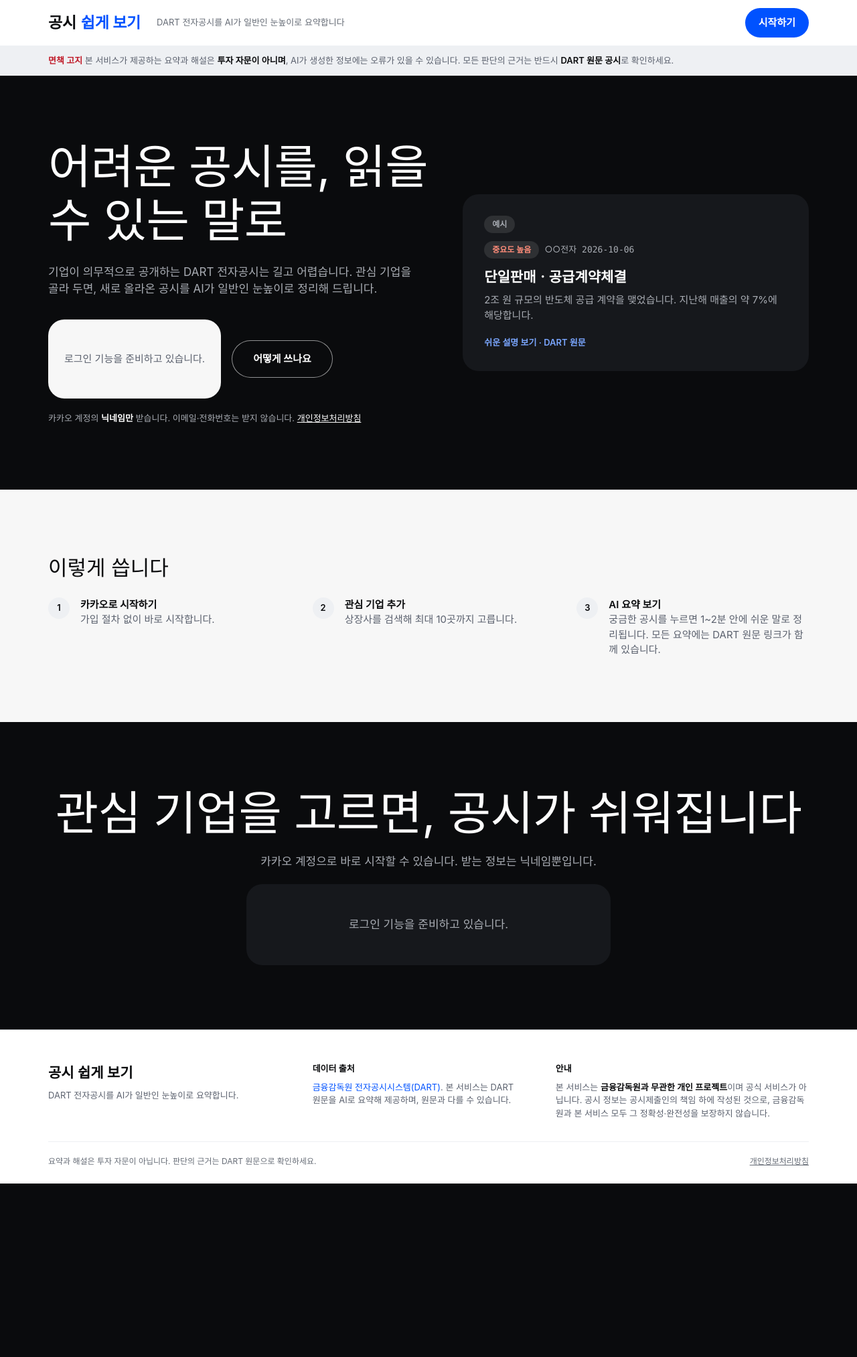
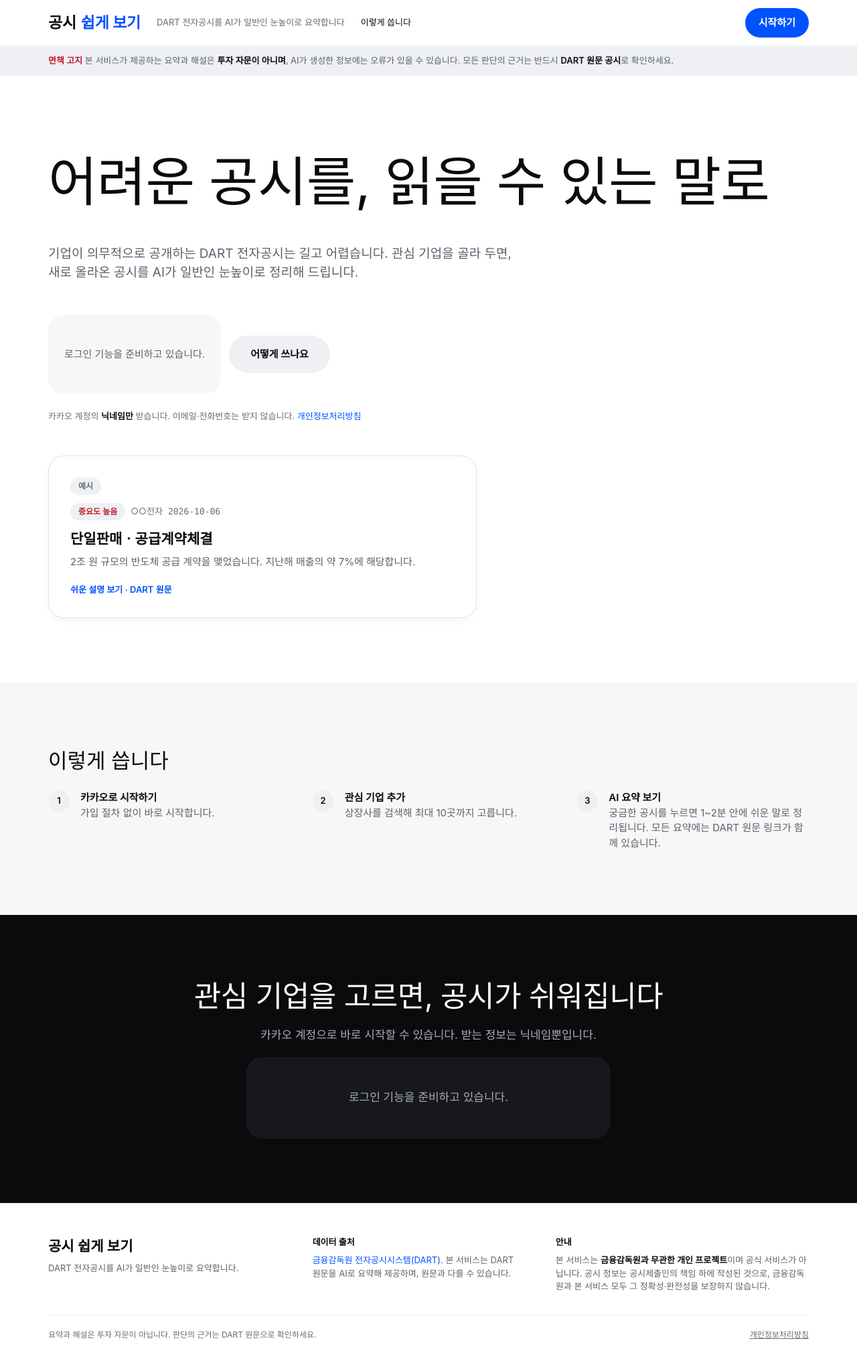
Before and after one commit to sonnyseokjun/DART-project, a Django app: page / in a window 1280 px wide. Shown: the whole page at 67% size. Before the commit the page ends 1767 px from the top, so only its background shows below. Run offline with Django 5.2, Linux system fonts and the light colour scheme; some libraries are stand-ins or nearby versions.

Commit message:
화면: 히어로를 밝은 변형으로 바꾸고 제목을 원래 크기로 되돌린다
참고 화면이 DESIGN.md의 밝은 히어로 변형(hero-band-light)이었다. 검정 변형도
같은 문서에 있지만, 첫 화면은 밝은 쪽이 이 서비스의 성격에 맞는다.

- 히어로 배경을 검정에서 흰색으로, 글자를 먹과 본문색으로 바꿨다. 떠 있는
  화면 카드도 밝은 변형으로 — 흰 면에 1px 머리카락 선과 한 단계뿐인 그림자
- 히어로 제목을 70 → 80px(DESIGN.md의 display-mega 원값)로 올렸다. 참고 화면의
  인상이 이 크기에서 나온다. 나머지 글자 크기는 앞서 1~1.5px 줄인 그대로다
- 제목을 한 단으로 둔다. 옆에 카드를 세우면 제목이 반쪽 폭으로 줄어 이 디자인에서
  가장 중요한 큰 제목이 작아진다 — 카드는 제목 아래로 내렸다
- 2차 단추를 검정 위 외곽선에서 연회색 알약으로 바꿨다(밝은 면에 맞춘다)
- 머리말 가운데 메뉴를 비로그인에도 채웠다("이렇게 씁니다"). 참고 화면의 머리말은
  왼쪽 워드마크 · 가운데 메뉴 · 오른쪽 알약 CTA 구조다
- 닫는 띠 제목은 히어로와 같은 크기를 쓰면 과해서, DESIGN.md가 CTA 띠에 따로
  지정한 단계(display-md 44px)로 내렸다

닫는 CTA 띠는 검정으로 남긴다 — 밝은 면과 검정 면이 번갈아 나오는 것이 이 문서가
지정한 페이지 리듬이라, 둘 다 밝게 하면 리듬이 사라진다.

1240px 실제 뷰포트에서 확인했다 — 가로 스크롤 없음, 제목 80px, 히어로 흰색.

Co-Authored-By: Claude Opus 5 <noreply@anthropic.com>

```diff
--- a/disclosures/static/disclosures/css/style.css
+++ b/disclosures/static/disclosures/css/style.css
@@ -123,7 +123,7 @@
   }
 }
 @media (min-width: 64em) {
-  :root { --t-display: 70px; --s-section: 96px; }
+  :root { --t-display: 80px; --s-section: 96px; }
 }
 
 /* --- 바탕 ---------------------------------------------------------------- */
@@ -440,35 +440,41 @@ a:hover { color: var(--primary-active); text-decoration: underline; }
  * 이 디자인 언어의 가장 강한 서명이다. 화면 끝까지 닿는 검정 면 위에 떠 있는
  * 화면 카드를 함께 둔다 — DESIGN.md는 검정 히어로를 반드시 카드와 짝지으라고 한다. */
 
-.hero { padding: var(--s-section) 0; background: var(--surface-dark); color: var(--on-dark); }
-.hero .wrap { display: grid; gap: var(--s-8); align-items: center; }
+.hero { padding: var(--s-section) 0; background: var(--canvas); color: var(--body); }
+.hero .wrap { display: grid; gap: var(--s-8); }
 .hero-title {
-  max-width: 15em; color: var(--on-dark);
+  max-width: 14em; color: var(--ink);
   font-size: var(--t-display); font-weight: 400;
   line-height: var(--lead-display); letter-spacing: var(--track-display);
 }
-.hero-lead { max-width: 34rem; margin-top: var(--s-6); color: var(--on-dark-soft); font-size: var(--t-lead); word-break: keep-all; }
-.hero-actions { display: flex; flex-wrap: wrap; align-items: center; gap: var(--s-4); margin-top: var(--s-7); }
-.hero-note { max-width: var(--measure); margin-top: var(--s-5); color: var(--on-dark-soft); font-size: var(--t-caption); }
-.hero-note a { color: var(--on-dark); text-decoration: underline; }
-.hero-note strong { color: var(--on-dark); }
+.hero-lead { max-width: 44rem; margin-top: var(--s-8); color: var(--body); font-size: var(--t-lead); word-break: keep-all; }
+.hero-actions { display: flex; flex-wrap: wrap; align-items: center; gap: var(--s-3); margin-top: var(--s-8); }
+.hero-note { max-width: var(--measure); margin-top: var(--s-6); color: var(--muted); font-size: var(--t-caption); }
 
 /* 떠 있는 화면 카드 — 제품 스크린샷이 없으므로 이 서비스에서 가장 특징적인 물건인
    공시 카드를 그려 올린다. */
-.hero-mock { padding: var(--s-7); background: var(--surface-dark-up); border-radius: var(--r-xl); }
+.hero-mock {
+  max-width: 40rem; padding: var(--s-7);
+  background: var(--canvas); border: 1px solid var(--hairline); border-radius: var(--r-xl);
+  box-shadow: var(--shadow);
+}
 .hero-mock-label {
   display: inline-flex; margin-bottom: var(--s-3);
   padding: var(--s-1) var(--s-3);
-  background: rgba(255, 255, 255, .1); border-radius: var(--r-pill);
-  color: var(--on-dark-soft); font-size: var(--t-micro); font-weight: 600;
+  background: var(--surface-strong); border-radius: var(--r-pill);
+  color: var(--muted); font-size: var(--t-micro); font-weight: 600;
 }
-.hero-mock-head { display: flex; flex-wrap: wrap; align-items: center; gap: var(--s-2); margin-bottom: var(--s-3); color: var(--on-dark-soft); font-size: var(--t-caption); }
-.hero-mock .badge { background: rgba(255, 255, 255, .1); color: #ff8d7a; }
-.hero-mock-title { margin-bottom: var(--s-2); color: var(--on-dark); font-size: var(--t-h3); font-weight: 600; }
-.hero-mock-line { color: var(--on-dark-soft); }
-.hero-mock-foot { margin-top: var(--s-5); color: #7aa6ff; font-size: var(--t-caption); font-weight: 600; }
+.hero-mock-head { display: flex; flex-wrap: wrap; align-items: center; gap: var(--s-2); margin-bottom: var(--s-3); color: var(--muted); font-size: var(--t-caption); }
+.hero-mock-title { margin-bottom: var(--s-2); color: var(--ink); font-size: var(--t-h3); font-weight: 600; }
+.hero-mock-line { color: var(--body); }
+.hero-mock-foot { margin-top: var(--s-5); color: var(--primary); font-size: var(--t-caption); font-weight: 600; }
 
-@media (min-width: 64em) { .hero .wrap { grid-template-columns: 1.05fr .95fr; } }
+/* 제목을 한 단으로 둔다 — 옆에 카드를 세우면 제목이 반쪽 폭으로 줄어
+   이 디자인에서 가장 중요한 큰 제목이 작아진다. 카드는 제목 아래에 놓는다. */
+@media (min-width: 64em) {
+  .hero { padding: 112px 0 var(--s-section); }
+  .hero-lead { font-size: 19px; }
+}
 
 /* 쓰는 순서 — 검정 다음에 오는 연한 띠. 밝은 면과 검정 면이 번갈아 나오는 것이
    이 페이지의 리듬이다. 내용이 실제로 순서이므로 번호를 쓰는 것이 맞다. */
@@ -498,9 +504,10 @@ a:hover { color: var(--primary-active); text-decoration: underline; }
 .cta-band { padding: var(--s-section) 0; background: var(--surface-dark); color: var(--on-dark); text-align: center; }
 .cta-band h2 {
   max-width: 18em; margin: 0 auto; color: var(--on-dark);
-  font-size: var(--t-display); font-weight: 400;
+  font-size: 30px; font-weight: 400;
   line-height: var(--lead-display); letter-spacing: var(--track-display);
 }
+@media (min-width: 64em) { .cta-band h2 { font-size: 44px; } }
 .cta-band p { max-width: 34rem; margin: var(--s-5) auto 0; color: var(--on-dark-soft); font-size: var(--t-lead); word-break: keep-all; }
 .cta-band .kakao-login-form { margin-top: var(--s-7); }
 .cta-band .empty { background: var(--surface-dark-up); color: var(--on-dark-soft); }
--- a/disclosures/templates/disclosures/base.html
+++ b/disclosures/templates/disclosures/base.html
@@ -20,11 +20,13 @@
         공시 <strong>쉽게 보기</strong>
       </a>
       <p class="brand-sub">DART 전자공시를 AI가 일반인 눈높이로 요약합니다</p>
-      {% if user.is_authenticated %}
-        <nav class="site-nav">
+      <nav class="site-nav">
+        {% if user.is_authenticated %}
           <a href="{% url 'disclosures:search' %}">기업 검색</a>
-        </nav>
-      {% endif %}
+        {% else %}
+          <a href="{% url 'disclosures:home' %}#steps">이렇게 씁니다</a>
+        {% endif %}
+      </nav>
       <div class="header-actions">
         {% if user.is_authenticated %}
           <span class="header-name">{{ user.first_name|default:"회원" }}님</span>
--- a/disclosures/templates/disclosures/landing.html
+++ b/disclosures/templates/disclosures/landing.html
@@ -4,7 +4,7 @@
 {% block title %}공시 쉽게 보기{% endblock %}
 {% block body_class %}page-marketing{% endblock %}
 
-{% comment %} main 블록을 덮어쓰는 이유: 검정 히어로·연회색 띠·닫는 검정 띠가 화면
+{% comment %} main 블록을 덮어쓰는 이유: 히어로·연회색 띠·닫는 검정 띠가 화면
    끝까지 닿아야 하는데, base의 기본 블록은 내용을 .wrap 안에 가둔다. 여기서는
    섹션마다 .wrap 을 직접 둔다(base.html 의 main 블록 주석 참조). {% endcomment %}
 {% block main %}
@@ -18,7 +18,7 @@
         </p>
         <div class="hero-actions">
           {% include 'disclosures/_kakao_login_button.html' %}
-          <a class="btn btn-outline-dark btn-lg" href="#steps">어떻게 쓰나요</a>
+          <a class="btn btn-secondary btn-lg" href="#steps">어떻게 쓰나요</a>
         </div>
         <p class="hero-note">
           카카오 계정의 <strong>닉네임만</strong> 받습니다. 이메일·전화번호는 받지 않습니다.
@@ -26,7 +26,7 @@
         </p>
       </div>
 
-      {% comment %} 검정 히어로 위에 떠 있는 화면 카드. 제품 스크린샷 대신 이 서비스에서
+      {% comment %} 히어로 아래에 떠 있는 화면 카드. 제품 스크린샷 대신 이 서비스에서
          가장 특징적인 물건 — 공시 카드 — 의 모양을 그려 올린다.
          기업명을 ○○전자로 둔 이유: 실제 기업명에 가짜 공시를 붙이면 공개 화면에서
          거짓 정보로 읽힐 수 있다. 예시임이 라벨로도 드러나게 한다. {% endcomment %}
```
